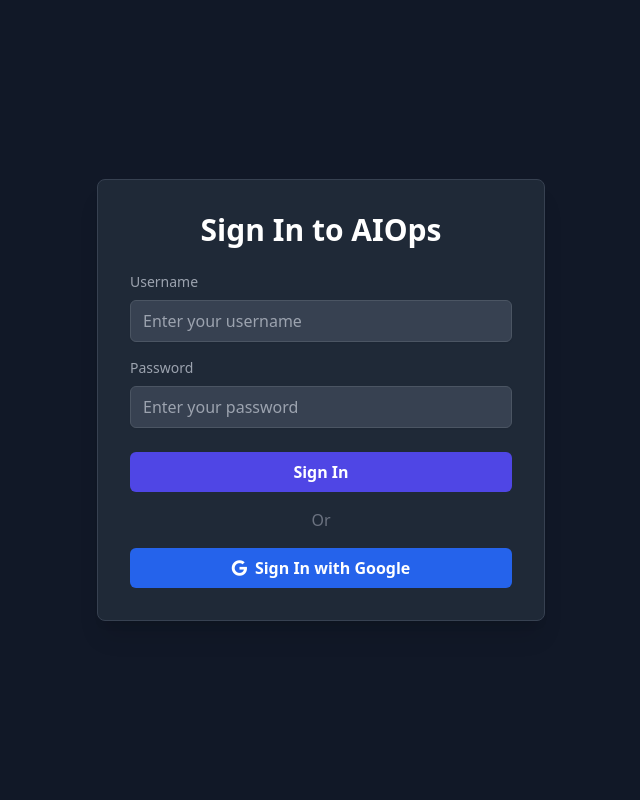
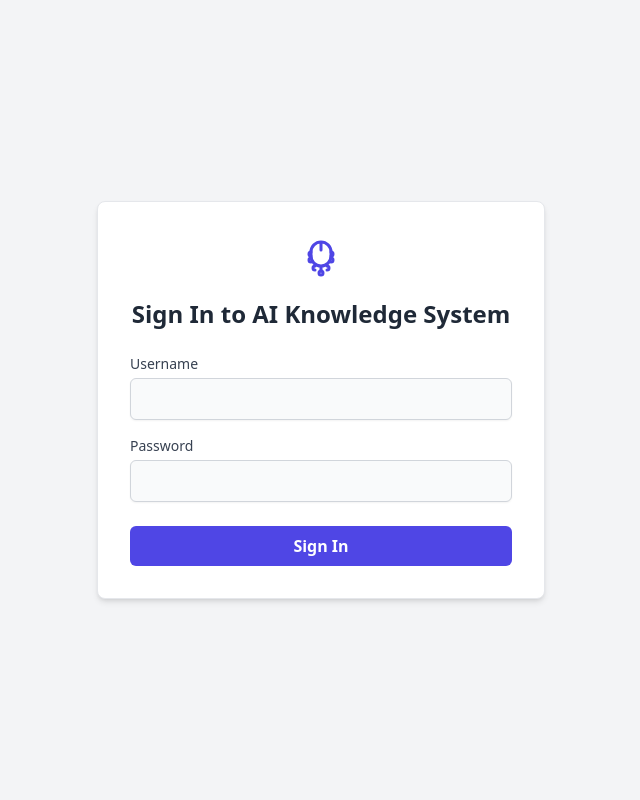
Before and after one commit to mightywomble/aiknowledgebase, a Flask app: page /login in a window 1280 px wide. Shown: the whole page, without its empty margins (319-959 px from the left). Run offline with Flask 3, Linux system fonts and the light colour scheme; some libraries are stand-ins or nearby versions.

Commit message:
stripped Google SSO out and updated the theming

```diff
--- a/app.py
+++ b/app.py
@@ -8,15 +8,10 @@ from flask_sqlalchemy import SQLAlchemy
 from sqlalchemy import desc, or_
 from flask_login import LoginManager, UserMixin, login_user, logout_user, login_required, current_user
 from werkzeug.security import generate_password_hash, check_password_hash
-# from werkzeug.middleware.proxy_fix import ProxyFix # No longer needed
-from requests_oauthlib import OAuth2Session
 
 # --- APP SETUP & CONFIGURATION ---
 
 app = Flask(__name__)
-# FIX: The ProxyFix line has been REMOVED. Gunicorn will now handle this.
-# app.wsgi_app = ProxyFix(app.wsgi_app, x_for=1, x_proto=1, x_host=1, x_port=1)
-
 app.config['SECRET_KEY'] = os.urandom(24)
 app.config['SQLALCHEMY_DATABASE_URI'] = 'sqlite:///kb.db'
 app.config['SQLALCHEMY_TRACK_MODIFICATIONS'] = False
@@ -32,8 +27,7 @@ def load_config():
     if os.path.exists(CONFIG_FILE):
         with open(CONFIG_FILE, 'r') as f: return json.load(f)
     return {
-        "GEMINI_API_KEY": "", "GOOGLE_API_KEY": "", "SEARCH_ENGINE_ID": "", "OPENAI_API_KEY": "",
-        "GOOGLE_CLIENT_ID": "", "GOOGLE_CLIENT_SECRET": "", "DEBUG_MODE": False
+        "GEMINI_API_KEY": "", "GOOGLE_API_KEY": "", "SEARCH_ENGINE_ID": "", "OPENAI_API_KEY": "", "DEBUG_MODE": False
     }
 
 def save_config(new_config):
@@ -60,7 +54,6 @@ class User(UserMixin, db.Model):
     id = db.Column(db.Integer, primary_key=True)
     username = db.Column(db.String(100), unique=True, nullable=False)
     password_hash = db.Column(db.String(255), nullable=True)
-    google_id = db.Column(db.String(100), unique=True, nullable=True)
     name = db.Column(db.String(100), nullable=True)
     email = db.Column(db.String(100), unique=True, nullable=True)
     roles = db.relationship('Role', secondary=roles_users, backref=db.backref('users', lazy='dynamic'))
@@ -114,7 +107,6 @@ def query_gemini(prompt):
         return model.generate_content(prompt).text
     except Exception as e: return f"Error: {e}"
 
-# FIX: Corrected the function name from 'query_google_search'
 def query_google_search(query_text):
     api_key = config.get('GOOGLE_API_KEY')
     search_id = config.get('SEARCH_ENGINE_ID')
@@ -157,11 +149,7 @@ def login():
             return redirect(url_for('index'))
         flash('Invalid username or password')
 
-    debug_host_url = None
-    if config.get('DEBUG_MODE'):
-        debug_host_url = url_for('google_callback', _external=True)
-
-    return render_template('login.html', debug_host_url=debug_host_url)
+    return render_template('login.html')
 
 
 @app.route('/logout')
@@ -169,38 +157,6 @@ def login():
 def logout():
     logout_user()
     return redirect(url_for('login'))
-
-@app.route('/google_login')
-def google_login():
-    if not config.get('GOOGLE_CLIENT_ID') or not config.get('GOOGLE_CLIENT_SECRET'):
-        flash('Google SSO is not configured.')
-        return redirect(url_for('login'))
-
-    redirect_uri = url_for('google_callback', _external=True)
-    google = OAuth2Session(config['GOOGLE_CLIENT_ID'], redirect_uri=redirect_uri, scope=["openid", "email", "profile"])
-    authorization_url, state = google.authorization_url('https://accounts.google.com/o/oauth2/v2/auth', access_type="offline", prompt="select_account")
-    session['oauth_state'] = state
-    return redirect(authorization_url)
-
-@app.route('/google_callback')
-def google_callback():
-    redirect_uri = url_for('google_callback', _external=True)
-    google = OAuth2Session(config['GOOGLE_CLIENT_ID'], state=session.get('oauth_state'), redirect_uri=redirect_uri)
-    token = google.fetch_token('https://oauth2.googleapis.com/token', client_secret=config['GOOGLE_CLIENT_SECRET'], authorization_response=request.url)
-
-    user_info = google.get('https://www.googleapis.com/oauth2/v1/userinfo').json()
-
-    user = User.query.filter_by(google_id=user_info['id']).first()
-    if not user:
-        user = User(google_id=user_info['id'], name=user_info.get('name'), email=user_info.get('email'), username=user_info.get('email'))
-        user_role = Role.query.filter_by(name='User').first()
-        if user_role: user.roles.append(user_role)
-        db.session.add(user)
-        db.session.commit()
-
-    login_user(user)
-    return redirect(url_for('index'))
-
 
 @app.route('/')
 @login_required
@@ -246,8 +202,6 @@ def settings_page():
             "GOOGLE_API_KEY": request.form.get('google_api_key', config.get('GOOGLE_API_KEY')),
             "SEARCH_ENGINE_ID": request.form.get('search_engine_id', config.get('SEARCH_ENGINE_ID')),
             "OPENAI_API_KEY": request.form.get('openai_api_key', config.get('OPENAI_API_KEY')),
-            "GOOGLE_CLIENT_ID": request.form.get('google_client_id', config.get('GOOGLE_CLIENT_ID')),
-            "GOOGLE_CLIENT_SECRET": request.form.get('google_client_secret', config.get('GOOGLE_CLIENT_SECRET')),
             "DEBUG_MODE": 'debug_mode' in request.form
         }
         save_config(updated_config)
@@ -257,11 +211,10 @@ def settings_page():
 
     groups = Group.query.order_by(Group.name).all()
     roles = Role.query.all()
-    redirect_uri = url_for('google_callback', _external=True)
 
     debug_headers = {k: v for k, v in request.headers}
 
-    return render_template('settings.html', current_config=config, groups=groups, roles=roles, google_redirect_uri=redirect_uri, debug_headers=debug_headers)
+    return render_template('settings.html', current_config=config, groups=groups, roles=roles, debug_headers=debug_headers)
 
 @app.route('/user_management')
 @login_required
@@ -404,7 +357,7 @@ def ask():
     return jsonify({
         "local_kb": query_local_kb(question),
         "gemini": query_gemini(question),
-        "google": query_google_search(question), # Correct function name used here
+        "google": query_google_search(question),
         "chatgpt": query_chatgpt(question)
     })
 
--- a/templates/login.html
+++ b/templates/login.html
@@ -3,20 +3,28 @@
 <head>
     <meta charset="UTF-8">
     <meta name="viewport" content="width=device-width, initial-scale=1.0">
-    <title>Login - AI Knowledge Base</title>
+    <title>Login - AI Knowledge System</title>
     <script src="https://cdn.tailwindcss.com"></script>
-    <link rel="stylesheet" href="https://cdnjs.cloudflare.com/ajax/libs/font-awesome/5.15.3/css/all.min.css">
 </head>
-<body class="bg-gray-900 text-gray-200">
+<body class="bg-gray-100 font-sans">
     <div class="flex items-center justify-center min-h-screen">
-        <div class="bg-gray-800 p-8 rounded-lg shadow-xl border border-gray-700 w-full max-w-md">
-            <h1 class="text-3xl font-bold text-white text-center mb-6">Sign In to AIOps</h1>
+        <div class="bg-white p-8 rounded-lg shadow-md border border-gray-200 w-full max-w-md">
+            <div class="flex flex-col items-center mb-6">
+                <svg class="h-12 w-12 text-indigo-600" stroke-width="1.5" viewBox="0 0 24 24" fill="none" xmlns="http://www.w3.org/2000/svg">
+                    <path d="M12 20.5C12.5523 20.5 13 20.0523 13 19.5C13 18.9477 12.5523 18.5 12 18.5C11.4477 18.5 11 18.9477 11 19.5C11 20.0523 11.4477 20.5 12 20.5Z" stroke="currentColor" stroke-linecap="round" stroke-linejoin="round"/>
+                    <path d="M12 18.5V16M12 8V4M12 4C9.23858 4 7 6.23858 7 9V11C7 13.7614 9.23858 16 12 16C14.7614 16 17 13.7614 17 11V9C17 6.23858 14.7614 4 12 4Z" stroke="currentColor" stroke-linecap="round" stroke-linejoin="round"/>
+                    <path d="M7 9C6.44772 9 6 9.44772 6 10C6 10.5523 6.44772 11 7 11M17 9C17.5523 9 18 9.44772 18 10C18 10.5523 17.5523 11 17 11" stroke="currentColor" stroke-linecap="round" stroke-linejoin="round"/>
+                    <path d="M7 12C6.44772 12 6 12.4477 6 13C6 13.5523 6.44772 14 7 14M17 12C17.5523 12 18 12.4477 18 13C18 13.5523 17.5523 14 17 14" stroke="currentColor" stroke-linecap="round" stroke-linejoin="round"/>
+                    <path d="M9 16C8.44772 16 8 16.4477 8 17C8 17.5523 8.44772 18 9 18M15 16C15.5523 16 16 16.4477 16 17C16 17.5523 15.5523 18 15 18" stroke="currentColor" stroke-linecap="round" stroke-linejoin="round"/>
+                </svg>
+                <h1 class="text-2xl font-bold text-gray-800 mt-4">Sign In to AI Knowledge System</h1>
+            </div>
 
             {% with messages = get_flashed_messages(with_categories=true) %}
                 {% if messages %}
                     <div class="mb-4">
                         {% for category, message in messages %}
-                            <div class="p-3 rounded-md {% if category == 'error' %}bg-red-900 text-red-300{% elif category == 'info' %}bg-blue-900 text-blue-300{% elif category == 'success' %}bg-green-900 text-green-300{% endif %}">
+                            <div class="p-3 rounded-md text-sm {% if category == 'error' %}bg-red-100 text-red-700{% else %}bg-blue-100 text-blue-700{% endif %}">
                                 {{ message }}
                             </div>
                         {% endfor %}
@@ -24,41 +32,24 @@
                 {% endif %}
             {% endwith %}
 
-            {% if debug_host_url %}
-            <div class="bg-yellow-900 text-yellow-300 p-3 rounded-md mb-4 text-sm">
-                <strong>Debug Callback URL:</strong> <code>{{ debug_host_url }}</code>
-                <p class="text-xs mt-1">This URL is being sent to Google. Ensure it is HTTPS and matches an "Authorized redirect URI" in your Google Cloud project.</p>
-            </div>
-            {% endif %}
-
-            <form method="POST" action="{{ url_for('login') }}" class="mb-4">
+            <form method="POST" action="{{ url_for('login') }}">
                 <div class="mb-4">
-                    <label for="username" class="block text-sm font-medium text-gray-400 mb-2">Username</label>
+                    <label for="username" class="block text-sm font-medium text-gray-700 mb-1">Username</label>
                     <input type="text" id="username" name="username" required
-                           class="w-full bg-gray-700 border border-gray-600 rounded-md shadow-sm py-2 px-3
-                                  focus:outline-none focus:ring-indigo-500 focus:border-indigo-500 text-white"
-                           placeholder="Enter your username">
+                           class="w-full bg-gray-50 border border-gray-300 rounded-md shadow-sm py-2 px-3 text-gray-900
+                                  focus:outline-none focus:ring-1 focus:ring-indigo-500 focus:border-indigo-500">
                 </div>
                 <div class="mb-6">
-                    <label for="password" class="block text-sm font-medium text-gray-400 mb-2">Password</label>
+                    <label for="password" class="block text-sm font-medium text-gray-700 mb-1">Password</label>
                     <input type="password" id="password" name="password" required
-                           class="w-full bg-gray-700 border border-gray-600 rounded-md shadow-sm py-2 px-3
-                                  focus:outline-none focus:ring-indigo-500 focus:border-indigo-500 text-white"
-                           placeholder="Enter your password">
+                           class="w-full bg-gray-50 border border-gray-300 rounded-md shadow-sm py-2 px-3 text-gray-900
+                                  focus:outline-none focus:ring-1 focus:ring-indigo-500 focus:border-indigo-500">
                 </div>
                 <button type="submit"
-                        class="w-full bg-indigo-600 hover:bg-indigo-700 text-white font-bold py-2 px-4 rounded-md transition duration-300">
+                        class="w-full bg-indigo-600 hover:bg-indigo-700 text-white font-semibold py-2 px-4 rounded-md transition duration-300">
                     Sign In
                 </button>
             </form>
-
-            <div class="text-center text-gray-500 my-4">Or</div>
-
-            <a href="{{ url_for('google_login') }}"
-               class="w-full flex items-center justify-center bg-blue-600 hover:bg-blue-700 text-white font-bold py-2 px-4 rounded-md transition duration-300">
-                <i class="fab fa-google mr-2"></i> Sign In with Google
-            </a>
-
         </div>
     </div>
 </body>
```
Also changed, not shown: gunicorn_config.py (deleted, +0 -24 lines), templates/index.html (+10 -10 lines), templates/settings.html (+11 -20 lines), templates/user_management.html (+9 -5 lines), README.md, 2 other files.
